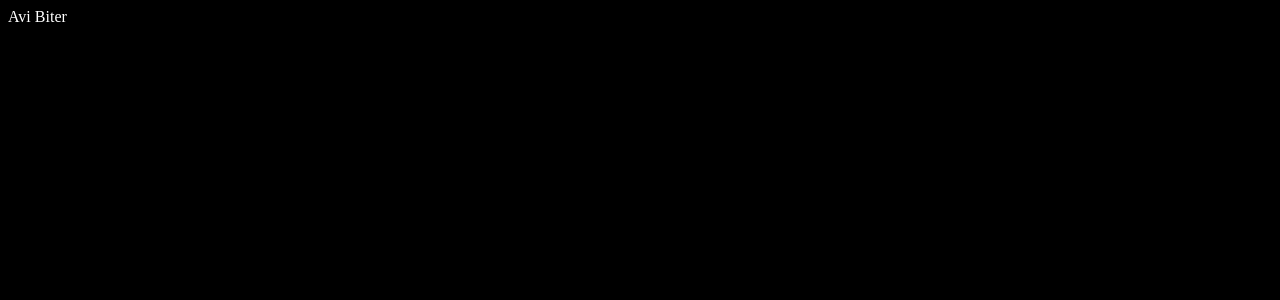
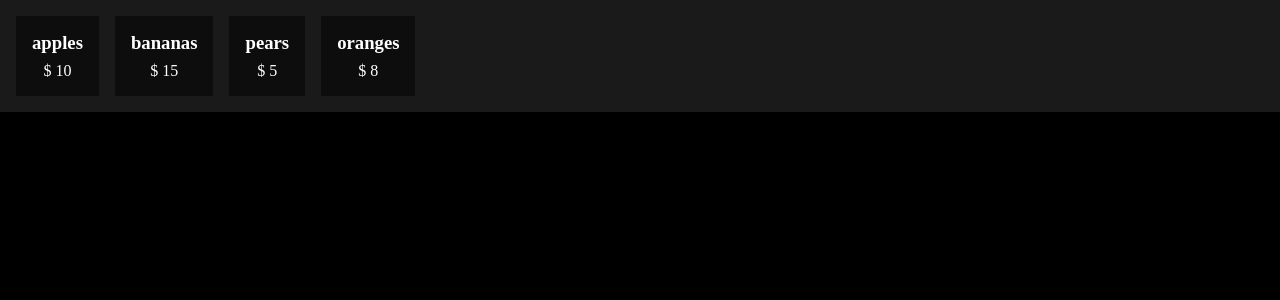
Before and after one commit to shaharbest/eccomerce_client_oct, a React (Vite) app: page / in a window 1280 px wide. Shown: the top 300 px of the page. Built offline with nearby package versions, Linux system fonts and the light colour scheme.

Commit message:
simple catalog

```diff
--- a/src/App.jsx
+++ b/src/App.jsx
@@ -1,5 +1,7 @@
+import Catalog from "./Components/Catalog";
+
 function App() {
-  return 'Avi Biter';
+  return <Catalog />;
 }
 
 export default App
--- /dev/null
+++ b/src/Components/Catalog.jsx
@@ -0,0 +1,11 @@
+import products from '../products';
+import ProductCard from './ProductCard';
+
+export default function Catalog() {
+    const cards = products.map(p =>
+        <ProductCard key={p.id} product={p} />);
+
+    return <div className="catalog-board">
+        {cards}
+    </div>;
+}
--- /dev/null
+++ b/src/Components/ProductCard.jsx
@@ -0,0 +1,10 @@
+export default function ProductCard(props) {
+    const product = props.product;
+
+    return <div className="product-card">
+        <h3>{product.name}</h3>
+        <div className="price">
+            $ {product.price}
+        </div>
+    </div>
+}
--- a/src/index.css
+++ b/src/index.css
@@ -1,4 +1,30 @@
+* {
+  padding: 0;
+  margin: 0;
+}
+
 body {
   background-color: black;
   color: white;
 }
+
+.catalog-board {
+  display: flex;
+  gap: 1rem;
+  flex-wrap: wrap;
+  background-color: hsl(0, 0%, 10%);
+  padding: 1rem;
+}
+
+.product-card {
+  padding: 1rem;
+  background-color: hsl(0, 0%, 5%);
+  display: flex;
+  flex-direction: column;
+  align-items: center;
+  gap: .5rem;
+}
+
+/* .product-card .price, .product-card h3 {
+  text-align: center;
+} */
--- /dev/null
+++ b/src/products.js
@@ -0,0 +1,8 @@
+const products = [
+    { id: 1, name: 'apples', price: 10 },
+    { id: 2, name: 'bananas', price: 15 },
+    { id: 3, name: 'pears', price: 5 },
+    { id: 4, name: 'oranges', price: 8 },
+];
+
+export default products;
```
Also changed, not shown: .eslintrc.cjs.
